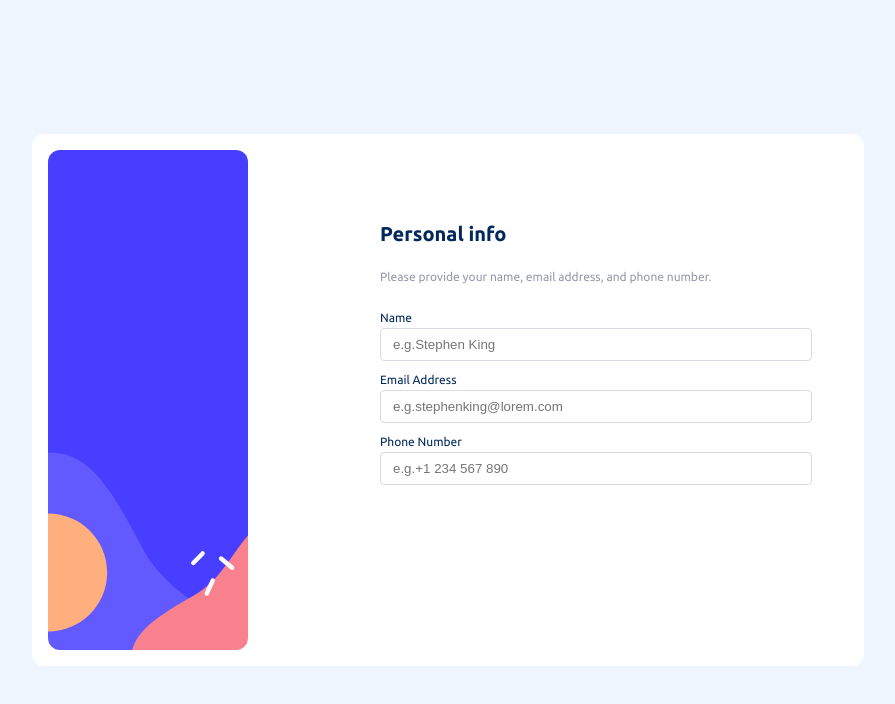
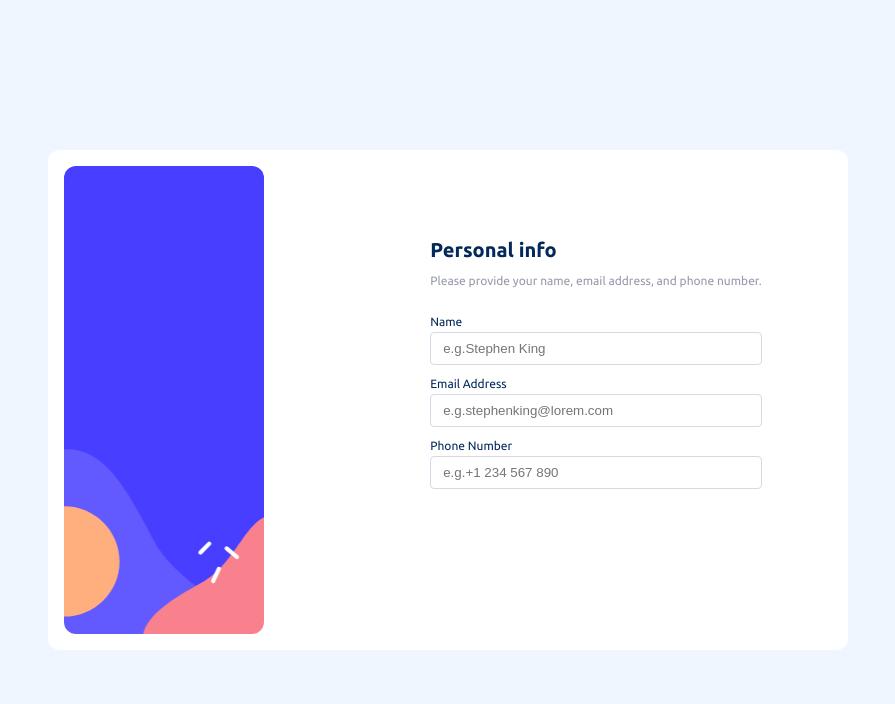
Before and after one commit to NitroZeus1013/FE-Practice, a React (Vite) app: page / in a window 1280 px wide. Shown: the top 704 px of the page, without its empty margins (192-1087 px from the left). Built offline with nearby package versions, Linux system fonts and the light colour scheme.

Commit message:
added responsive first step

```diff
--- a/src/components/form/form.css
+++ b/src/components/form/form.css
@@ -28,6 +28,11 @@
     .sidebar{
         min-height: 12.5rem;
     }
+    .main-content{
+        display: flex;
+        flex-direction: column;
+        align-items: center;
+    }
 }
 
 @media (min-width:64rem) {
--- a/src/components/step_container/styles.css
+++ b/src/components/step_container/styles.css
@@ -8,17 +8,36 @@
 }
 
 h1{
+    display: inline-block;
     margin: 0;
+    padding:0;
     color:hsl(213, 96%, 18%);
     font-size: 1.25rem;
     margin-bottom: 0.75rem;
     font-weight: 700;
+    width: fit-content;
 }
 
 h6{
+    display: inline-block;
     margin: 0;
+    padding:0;
     color: hsl(231, 11%, 63%);
     font-size: 0.75rem;
     font-weight: 400;
     margin-bottom: 1rem;
+    width: fit-content;
+
 }
+
+@media (min-width:48rem)  {
+    .step-container-main{
+        width: max-content;
+    }
+}
+
+@media (min-width:64rem) {
+    .step-container-main{
+        width: max-content;
+    }
+}
--- /dev/null
+++ b/src/global/fonts.css
@@ -0,0 +1,27 @@
+@font-face {
+    font-family: 'Ubuntu';
+    src: url('/src/assets/fonts/Ubuntu-Regular.ttf') format('truetype');
+    font-weight: 400;
+    font-style: normal;
+  }
+
+  @font-face {
+    font-family: 'Ubuntu';
+    src: url('/src/assets/fonts/Ubuntu-Medium.ttf') format('truetype');
+    font-weight: 500;
+    font-style: normal;
+  }
+
+  @font-face {
+    font-family: 'Ubuntu';
+    src: url('/src/assets/fonts/Ubuntu-Bold.ttf') format('truetype');
+    font-weight: 700;
+    font-style: normal;
+  }
+
+  html, body {
+    font-family: 'Ubuntu', sans-serif;
+    margin: 0;
+    padding: 0;
+    background-color: #fff;
+  }
--- /dev/null
+++ b/src/global/styles.css
@@ -0,0 +1,34 @@
+:root{
+/*Primary*/
+--color-marine-blue: hsl(213, 96%, 18%);
+--color-purplish-blue: hsl(243, 100%, 62%);
+--color-pastel-blue: hsl(228, 100%, 84%);
+--color-light-blue: hsl(206, 94%, 87%);
+--color-strawberry-red: hsl(354, 84%, 57%);
+
+/*Secondary*/
+--color-cool-gray: hsl(231, 11%, 63%);
+--color-light-gray: hsl(229, 24%, 87%);
+--color-magnolia: hsl(217, 100%, 97%);
+--color-alabaster: hsl(231, 100%, 99%);
+--color-white: hsl(0, 0%, 100%);
+
+}
+
+*,*::after,*::before{
+    box-sizing: border-box;
+}
+
+body{
+    margin: 0;
+}
+
+h1,h2,h3{
+    margin: 0;
+}
+
+img{
+    display: block;
+    max-width: 100%;
+    height: auto;
+}
--- a/src/index.css
+++ b/src/index.css
@@ -1,27 +1,2 @@
-@font-face {
-  font-family: 'Ubuntu';
-  src: url('/src/assets/fonts/Ubuntu-Regular.ttf') format('truetype');
-  font-weight: 400;
-  font-style: normal;
-}
-
-@font-face {
-  font-family: 'Ubuntu';
-  src: url('/src/assets/fonts/Ubuntu-Medium.ttf') format('truetype');
-  font-weight: 500;
-  font-style: normal;
-}
-
-@font-face {
-  font-family: 'Ubuntu';
-  src: url('/src/assets/fonts/Ubuntu-Bold.ttf') format('truetype');
-  font-weight: 700;
-  font-style: normal;
-}
-
-html, body {
-  font-family: 'Ubuntu', sans-serif;
-  margin: 0;
-  padding: 0;
-  background-color: #fff;
-}
+@import url('/src/global/fonts.css');
+@import url('/src/global/styles.css');
```
